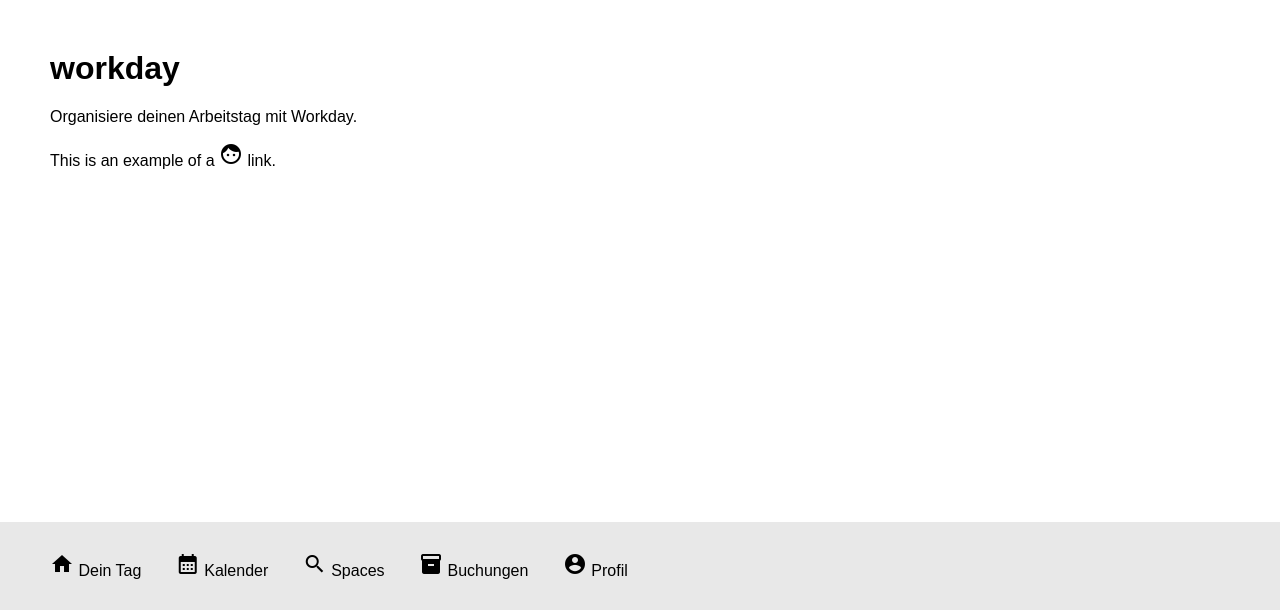
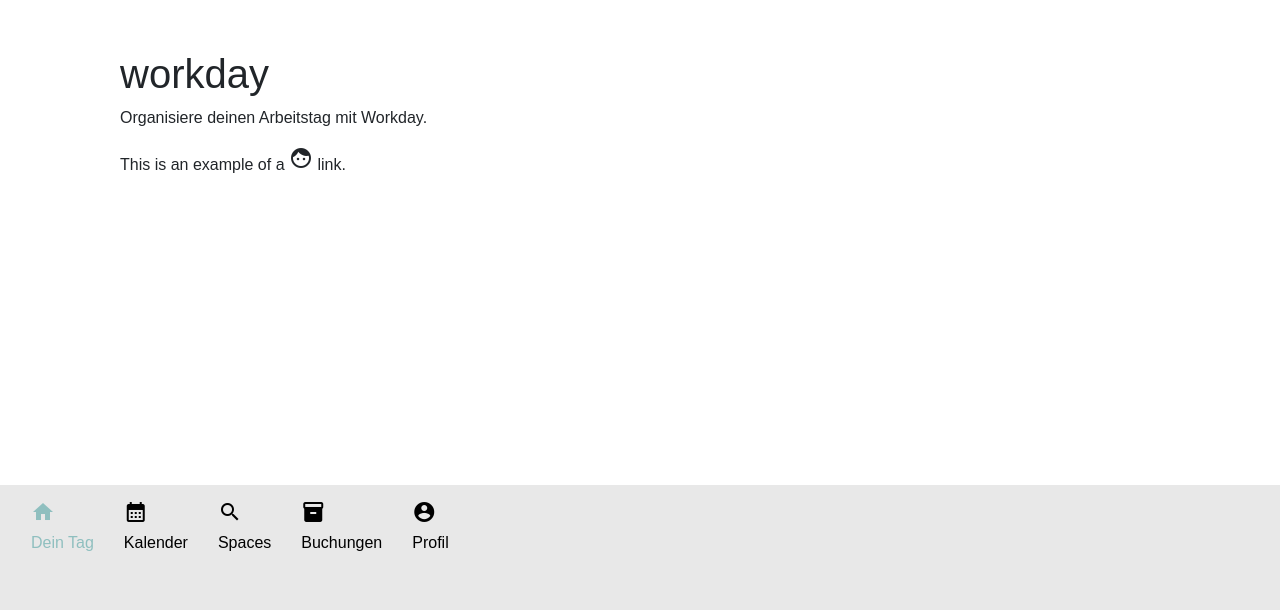
Before and after one commit to JonasHauth/workday-frontend, a Flask app: page / in a window 1280 px wide. Shown: the part 190-800 px from the top of the page. Run offline with Flask 2, Linux system fonts and the light colour scheme; some libraries are stand-ins or nearby versions.

Commit message:
bootstrap navbar + styling

```diff
--- /dev/null
+++ b/app/static/css/navigation.css
@@ -0,0 +1,29 @@
+li {
+    padding: 15px;
+}
+
+.fixed-bottom{
+    position: fixed;
+    bottom: 0;
+    right: 0;
+    left: 0;
+}
+.navbar {
+    position: relative;
+    display: -webkit-box;
+    display: -ms-flexbox;
+    display: flex;
+    -ms-flex-wrap: wrap;
+    flex-wrap: wrap;
+    -webkit-box-align: center;
+    -ms-flex-align: center;
+    align-items: center;
+    -webkit-box-pack: justify;
+    -ms-flex-pack: justify;
+    justify-content: space-between;
+    padding: 0 1rem;
+}
+
+.navbar-nav li.active > a {
+	color: #8FBFBF;
+}
--- a/app/templates/layout.html
+++ b/app/templates/layout.html
@@ -13,6 +13,8 @@
     <link href="https://fonts.googleapis.com/icon?family=Material+Icons"
       rel="stylesheet">
 
+    <link rel="stylesheet" href="https://cdn.jsdelivr.net/npm/bootstrap@4.0.0/dist/css/bootstrap.min.css" integrity="sha384-Gn5384xqQ1aoWXA+058RXPxPg6fy4IWvTNh0E263XmFcJlSAwiGgFAW/dAiS6JXm" crossorigin="anonymous">
+
 
     {% block css %}{% endblock %}
 </head>
@@ -21,6 +23,10 @@
 {% include 'header.html' %}
 {% block content %}{% endblock %}
 {% include 'navigation.html' %}
+
+<script src="https://code.jquery.com/jquery-3.3.1.slim.min.js" integrity="sha384-q8i/X+965DzO0rT7abK41JStQIAqVgRVzpbzo5smXKp4YfRvH+8abtTE1Pi6jizo" crossorigin="anonymous"></script>
+<script src="https://cdnjs.cloudflare.com/ajax/libs/popper.js/1.14.7/umd/popper.min.js" integrity="sha384-UO2eT0CpHqdSJQ6hJty5KVphtPhzWj9WO1clHTMGa3JDZwrnQq4sF86dIHNDz0W1" crossorigin="anonymous"></script>
+<script src="https://stackpath.bootstrapcdn.com/bootstrap/4.3.1/js/bootstrap.min.js" integrity="sha384-JjSmVgyd0p3pXB1rRibZUAYoIIy6OrQ6VrjIEaFf/nJGzIxFDsf4x0xIM+B07jRM" crossorigin="anonymous"></script>
 </body>
 
 </html>
--- a/app/templates/navigation.html
+++ b/app/templates/navigation.html
@@ -2,11 +2,50 @@
   <link href="{{ url_for('static', filename='css/navigation.css') }}" rel="stylesheet">
 {% endblock %}
 
-<footer>
-  <nav>
+  <!-- <nav>
    {% for link in nav %}
      <span class="material-icons">{{ link.iconName }}</span>
      <a href="{{ link.url }}">{{ link.name }}</a>
    {% endfor %}
- </nav>
+ </nav> -->
+
+<footer>
+<nav class="navbar fixed-bottom navbar-expand-md" role="navigation">
+    <div class="collapse navbar-collapse" id="bs-example-navbar-collapse">
+
+      <ul class="navbar-nav">
+                <li class="nav-item active">
+                    <a href="#">
+                      <span class="material-icons">home</span>
+                        <p>Dein Tag</p>
+                    </a>
+                </li>
+                <li>
+                  <a href="#">
+                    <span class="material-icons">calendar_month</span>
+                      <p>Kalender</p>
+                  </a>
+                </li>
+                <li>
+                  <a href="#">
+                    <span class="material-icons">search</span>
+                      <p>Spaces</p>
+                  </a>
+                </li>
+                <li>
+                  <a href="#">
+                    <span class="material-icons">inventory</span>
+                      <p>Buchungen</p>
+                  </a>
+                </li>
+                <li>
+                  <a href="#">
+                    <span class="material-icons">account_circle</span>
+                      <p>Profil</p>
+                  </a>
+                </li>
+      </ul>
+    </div>
+  </div>
+</nav>
 </footer>
```
